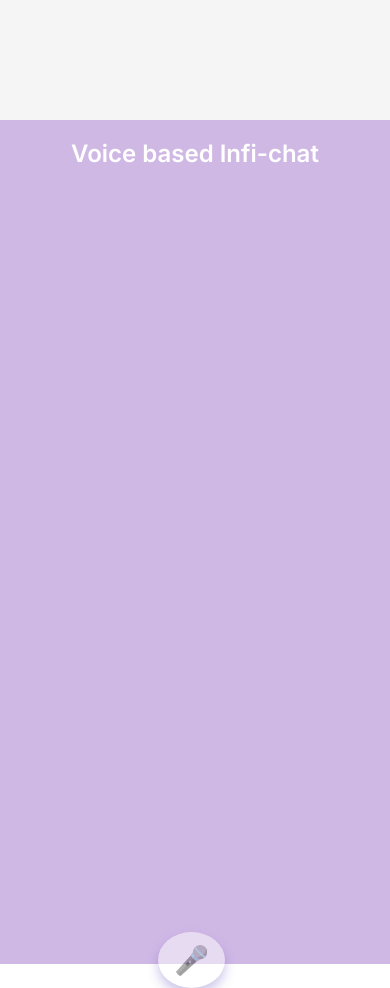
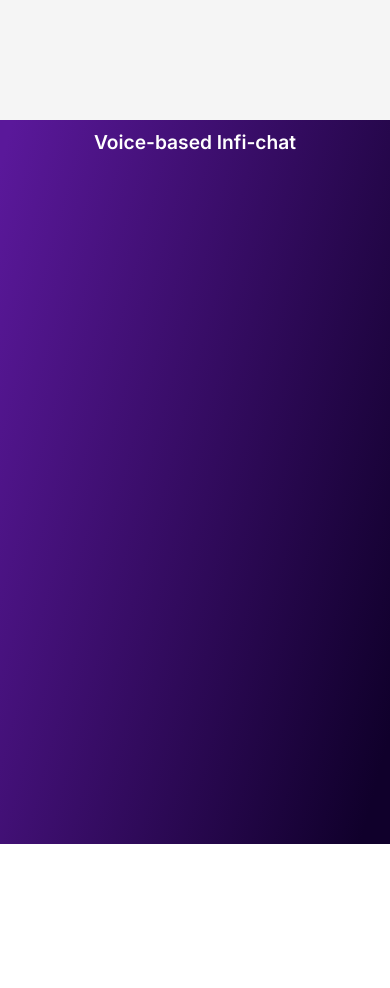
Before and after one commit to Aarupa/infi-chat, a React (Vite) app: page /Voicebot in a window 390 px wide. After the commit the page ends 844 px from the top, so only its background shows below. Built offline with nearby package versions, Linux system fonts and the light colour scheme.

Commit message:
enhanced voicebot UI

```diff
--- a/src/App.css
+++ b/src/App.css
@@ -29,6 +29,11 @@ body,
     width: 100%;
     min-height: 100vh;
 }
+html, body, #root {
+  margin: 0;
+  padding: 0;
+  height: 100%;
+}
 
 body {
     /* font-family: 'Inter', -apple-system, BlinkMacSystemFont, 'Segoe UI', Roboto,
@@ -56,6 +61,8 @@ body {
     background: linear-gradient(135deg, var(--secondary-color) 0%, var(--dark-color) 100%) !important;
     padding: 0 !important;
     box-shadow: 0 2px 10px rgba(0, 0, 0, 0.1);
+    margin: 0;
+    padding: 0;
 }
 
 .header-container {
@@ -74,6 +81,7 @@ body {
     margin-top: 64px;
     width: 100%;
     padding: 0 !important;
+    margin: 0;
 }
 
 .app-footer {
@@ -81,6 +89,7 @@ body {
     color: white !important;
     padding: 0 !important;
     width: 100%;
+    margin: 0;
 }
 
 .footer-container {
--- a/src/component/Voicebot.css
+++ b/src/component/Voicebot.css
@@ -6,23 +6,37 @@
   --bot-bg: #e6e6e6;
   --text-color: black;
   --user-text: black;
-  --font-family: 'Inter', -apple-system, BlinkMacSystemFont, 'Segoe UI', Roboto, Oxygen,
-    Ubuntu, Cantarell, 'Open Sans', 'Helvetica Neue', sans-serif;
+  --secondary-color: #5a189a;
+  --accent-color: #c77dff;
+  --dark-color: #10002b;
+  --font-family: 'Inter', -apple-system, BlinkMacSystemFont, 'Segoe UI', Roboto, Oxygen, Ubuntu, Cantarell, 'Open Sans', 'Helvetica Neue', sans-serif;
 }
 
+body, html {
+  margin: 0;
+  padding: 0;
+  height: 100%;
+  overflow: hidden;
+}
+body {
+  background: linear-gradient(105deg, var(--secondary-color) 2%, var(--dark-color) 90%) !important;
+}
 * {
   box-sizing: border-box;
+   margin: 0;
+  padding: 0;
 }
 
 .voicebot-container {
-  margin: 0;
-  padding: 0;
   height: 100vh;
-  background-color: rgba(123, 44, 191, 0.3);
+  width: 100vw;
+  background: linear-gradient(105deg, var(--secondary-color) 2%, var(--dark-color) 90%) !important;
   font-family: var(--font-family);
   color: var(--text-color);
   display: flex;
   flex-direction: column;
+  position: relative;
+  overflow: hidden;
 }
 
 header {
@@ -38,21 +52,20 @@ main {
   flex: 1 1 auto;
   display: flex;
   flex-direction: column;
-  max-width: 768px;
-  width: 100%;
+  width: 90%;
   margin: 0 auto;
+  box-sizing: border-box;
 }
 
 #chat-container {
-  flex-grow: 1;
-  display: flex;
+  height: calc(100vh - 180px); /* Leaves space for header and mic */
+  overflow-y: auto;
+  padding: 16px 20px;
+  box-sizing: border-box;
+  scrollbar-width: none;
+  -ms-overflow-style: none;
+   display: flex;
   flex-direction: column;
-  padding: 16px 20px;
-  overflow-y: auto;
-  scrollbar-width: none; /* Firefox */
-  -ms-overflow-style: none;  /* IE 10+ */
-  height: calc(100vh - 100px);
-  box-sizing: border-box;
 }
 
 #chat-container::-webkit-scrollbar {
@@ -60,6 +73,7 @@ main {
 }
 
 .message {
+  display: inline-block;
   max-width: 75%;
   margin-bottom: 16px;
   padding: 12px 16px;
@@ -100,26 +114,32 @@ main {
 }
 
 @keyframes blink {
-  0%, 20% {opacity: 0;}
-  50% {opacity: 1;}
-  100% {opacity: 0;}
+  0%, 20% { opacity: 0; }
+  50% { opacity: 1; }
+  100% { opacity: 0; }
 }
 
 #mic-button {
-  background-color: var(--user-bg);
   border: none;
   border-radius: 50%;
-  width: 64px;
-  height: 64px;
-  color: white;
+  width: 75px;
+  height: 75px;
   cursor: pointer;
-  font-size: 32px;
   display: flex;
   align-items: center;
   justify-content: center;
   transition: background-color 0.3s ease;
   box-shadow: 0 6px 12px #654fbdaa;
-  margin-left: 40%;
+
+  /* Remove these lines if using an image */
+  font-size: unset;
+  color: unset;
+}
+#mic-button img {
+  width: 100%;
+  height: 100%;
+  object-fit: contain;
+  pointer-events: none; /* Prevent accidental clicks */
 }
 
 #mic-button.listening {
@@ -137,14 +157,47 @@ main {
   50% { box-shadow: 0 0 16px 6px #654fbdaa; }
 }
 
+.mic-wrapper {
+  position: absolute;
+  bottom: 20px;
+  left: 50%;
+  transform: translateX(-50%);
+  z-index: 10;
+}
+
 @media (max-width: 480px) {
   main {
     padding: 0 10px;
     max-width: 100%;
   }
+
   #mic-button {
     width: 56px;
     height: 56px;
     font-size: 28px;
   }
+
+  #chat-container {
+    height: calc(100vh - 160px);
+  }
 }
+@media (max-width: 480px) {
+  header {
+    padding: 0.5rem; /* Smaller padding on mobile */
+    font-size: 1.2rem;
+  }
+
+  main {
+    padding: 0 10px;
+    max-width: 100%;
+  }
+
+  #mic-button {
+    width: 56px;
+    height: 56px;
+  }
+
+  #chat-container {
+    height: calc(100vh - 140px); /* adjust if header height changes */
+  }
+}
--- a/src/component/Voicebot.jsx
+++ b/src/component/Voicebot.jsx
@@ -1,5 +1,6 @@
 import React, { useState, useRef, useEffect } from 'react';
-import './Voicebot.css'; // You'll need to create this CSS file
+import './Voicebot.css';
+import micIcon from '../assets/mic_icon.png';
 
 const Voicebot = () => {
   const [messages, setMessages] = useState([]);
@@ -9,28 +10,21 @@ const Voicebot = () => {
   const recognitionRef = useRef(null);
 
   useEffect(() => {
-    // Initialize speech recognition
     const SpeechRecognition = window.SpeechRecognition || window.webkitSpeechRecognition;
     if (SpeechRecognition) {
-      recognitionRef.current = new SpeechRecognition();
-      recognitionRef.current.lang = 'en-US';
-      recognitionRef.current.interimResults = true;
-      recognitionRef.current.maxAlternatives = 1;
+      const recognition = new SpeechRecognition();
+      recognition.lang = 'en-US';
+      recognition.interimResults = true;
+      recognition.maxAlternatives = 1;
 
-      recognitionRef.current.onstart = () => {
-        setIsListening(true);
-      };
-
-      recognitionRef.current.onend = () => {
-        setIsListening(false);
-      };
-
-      recognitionRef.current.onerror = (e) => {
+      recognition.onstart = () => setIsListening(true);
+      recognition.onend = () => setIsListening(false);
+      recognition.onerror = (e) => {
         setIsListening(false);
         addMessage(`Error: ${e.error}`, 'bot');
       };
 
-      recognitionRef.current.onresult = (event) => {
+      recognition.onresult = (event) => {
         let interim = '';
         let finalTranscript = '';
 
@@ -42,22 +36,21 @@ const Voicebot = () => {
           }
         }
 
-        if (interim) {
         setInterimTranscript(interim);
-        } else {
-          setInterimTranscript('');
-        }
 
         if (finalTranscript) {
+          setInterimTranscript('');
           submitMessage(finalTranscript.trim());
         }
       };
+
+      recognitionRef.current = recognition;
+    } else {
+      alert("Speech Recognition not supported in this browser.");
     }
 
     return () => {
-      if (recognitionRef.current) {
-        recognitionRef.current.stop();
-      }
+      if (recognitionRef.current) recognitionRef.current.stop();
     };
   }, []);
 
@@ -70,7 +63,7 @@ const Voicebot = () => {
       id: Date.now(),
       text,
       sender,
-      isTyping
+      isTyping,
     };
     setMessages(prev => [...prev, newMessage]);
   };
@@ -83,7 +76,6 @@ const Voicebot = () => {
 
   const toggleListening = () => {
     if (!recognitionRef.current) return;
-
     if (isListening) {
       recognitionRef.current.stop();
     } else {
@@ -95,20 +87,18 @@ const Voicebot = () => {
     const typingId = Date.now();
     addMessage('', 'bot', true);
 
-    await new Promise(r => setTimeout(r, 300));
+    await new Promise(resolve => setTimeout(resolve, 500));
 
     const responseText = getBotResponse(message);
 
-    // Remove the typing indicator
+    // Remove typing indicator
     setMessages(prev => prev.filter(msg => msg.id !== typingId));
 
-    // Add the actual response
     const responseId = Date.now();
-    addMessage('', 'bot');
+    setMessages(prev => [...prev, { id: responseId, text: '', sender: 'bot' }]);
 
-    // Simulate typing effect
     let i = 0;
-    const typingInterval = setInterval(() => {
+    const interval = setInterval(() => {
       if (i < responseText.length) {
         setMessages(prev => prev.map(msg =>
           msg.id === responseId
@@ -117,53 +107,45 @@ const Voicebot = () => {
         ));
         i++;
       } else {
-        clearInterval(typingInterval);
+        clearInterval(interval);
         speakText(responseText);
       }
-    }, 25 + Math.random() * 50);
+    }, 30);
   };
 
   const getBotResponse = (input) => {
     const text = input.toLowerCase();
-    if (text.includes('hello') || text.includes('hi')) {
-      return "Hello! How can I assist you today?";
-    }
-    if (text.includes('how are you')) {
-      return "I'm just code, but I'm here to help you!";
-    }
-    if (text.includes('your name')) {
-      return "I'm a Voicebot inspired by ChatGPT.";
-    }
-    if (text.includes('time')) {
-      return `Current time is ${new Date().toLocaleTimeString()}.`;
-    }
-    if (text.includes('thank') || text.includes('thanks')) {
-      return "You're welcome!";
-    }
+    if (text.includes('hello') || text.includes('hi')) return "Hello! How can I assist you today?";
+    if (text.includes('how are you')) return "I'm just code, but I'm here to help you!";
+    if (text.includes('your name')) return "I'm a Voicebot inspired by ChatGPT.";
+    if (text.includes('time')) return `Current time is ${new Date().toLocaleTimeString()}.`;
+    if (text.includes('thank')) return "You're welcome!";
     return "Sorry, I didn't understand that. Could you please try again?";
   };
 
   const speakText = (text) => {
     if (!('speechSynthesis' in window)) return;
+
     if (window.speechSynthesis.speaking) {
       window.speechSynthesis.cancel();
     }
+
     const utterance = new SpeechSynthesisUtterance(text);
     utterance.lang = 'en-US';
     window.speechSynthesis.speak(utterance);
   };
 
   const submitMessage = async (message) => {
-    if (!message) return;
+    if (!message.trim()) return;
     addMessage(message, 'user');
     await botRespond(message);
   };
 
-  const isSpeechSupported = !!recognitionRef.current;
+  const isSpeechSupported = !!(window.SpeechRecognition || window.webkitSpeechRecognition);
 
   return (
     <div className="voicebot-container">
-      <header>Voice based Infi-chat</header>
+      <header>Voice-based Infi-chat</header>
       <main>
         <div
           id="chat-container"
@@ -173,32 +155,32 @@ const Voicebot = () => {
           aria-relevant="additions"
           aria-label="Conversation Messages"
         >
-          {messages.map((message) => (
+          {messages.map((msg) => (
             <div
-              key={message.id}
-              className={`message ${message.sender} ${message.isTyping ? 'typing' : ''}`}
+              key={msg.id}
+              className={`message ${msg.sender} ${msg.isTyping ? 'typing' : ''}`}
             >
-              {message.text}
+              {msg.text}
             </div>
           ))}
           {interimTranscript && (
-            <div className="message user interim">
-              {interimTranscript}…
-            </div>
+            <div className="message user interim">{interimTranscript}…</div>
           )}
         </div>
-        <div aria-label="Voice input controls">
+
+        <div className="mic-wrapper" aria-label="Voice input controls">
   <button
   type="button"
   id="mic-button"
+  onClick={toggleListening}
   aria-pressed={isListening}
   aria-label={isListening ? 'Stop listening' : 'Start voice input'}
   title={isListening ? 'Listening...' : 'Click microphone to start listening'}
-            onClick={toggleListening}
+  className={isListening ? 'listening' : ''}
   disabled={!isSpeechSupported}
-            className={isListening ? 'listening' : ''}
 >
-            🎤
+  <img src={micIcon} alt="Mic icon" style={{ width: '120%', height: '120%' }} />
+
 </button>
 </div>
       </main>
```
Also changed, not shown: src/assets/mic_icon.png (added). Lines whose indentation alone changed are shown as unchanged.
